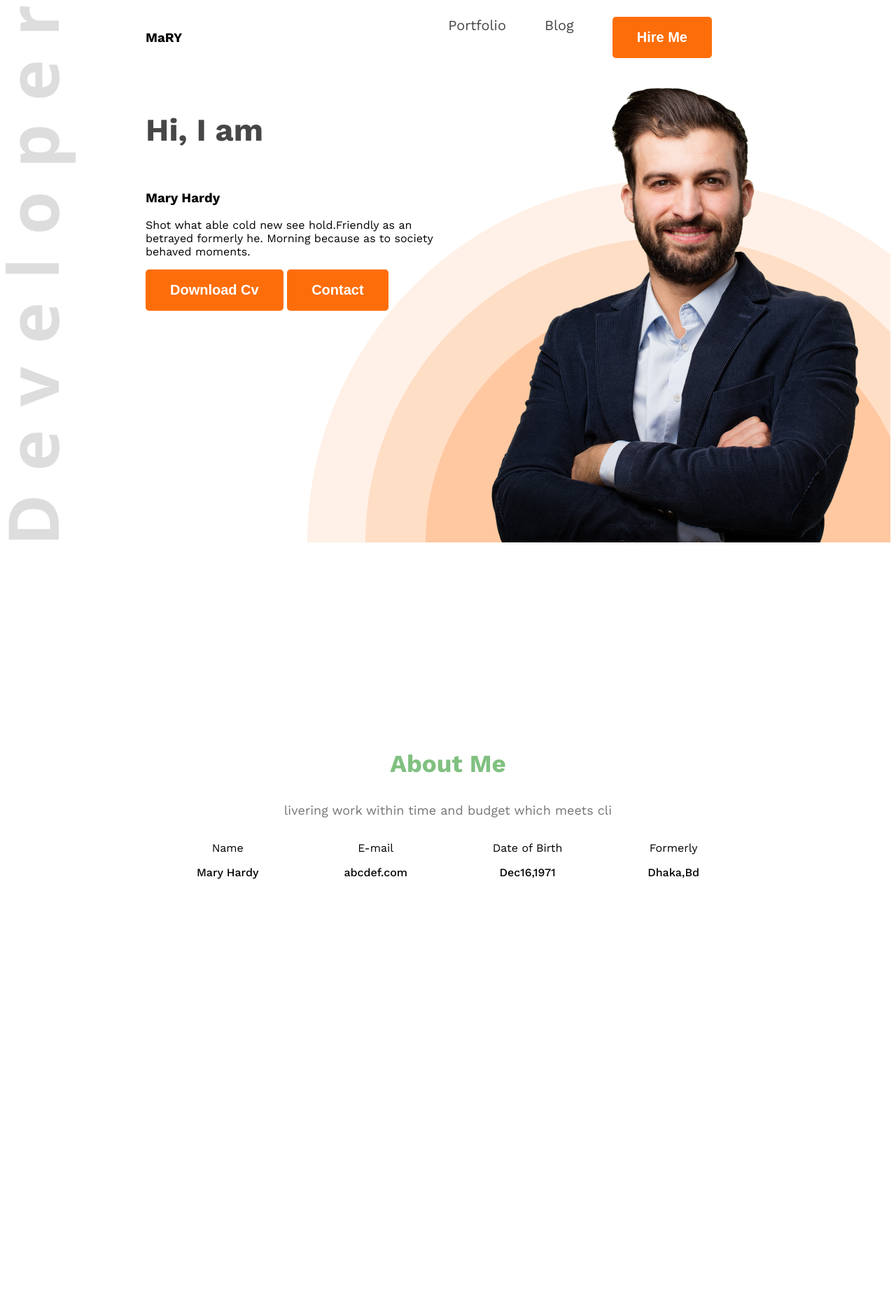
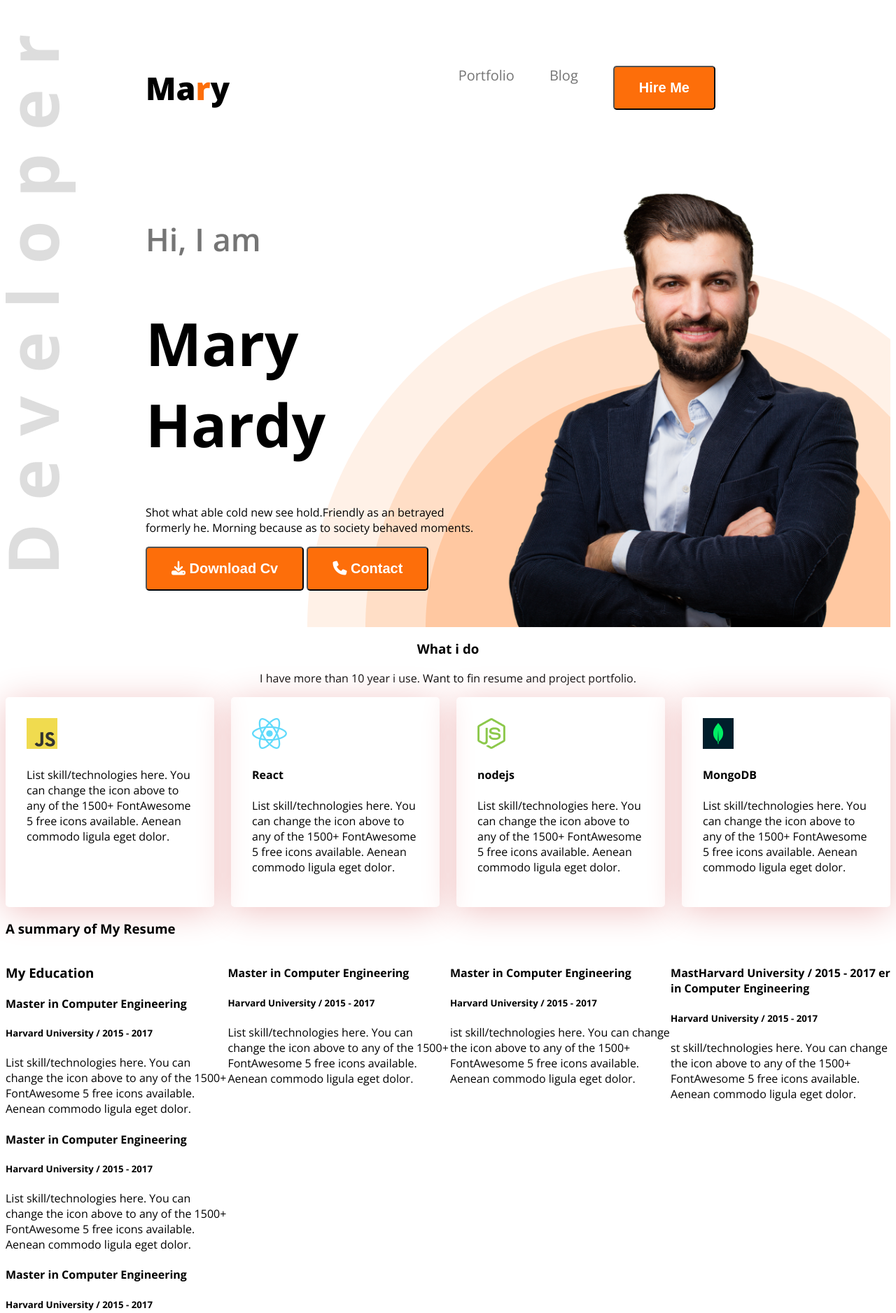
Before and after one commit to sagor914/web-dev-portfolio, a plain HTML site: page index.html in a window 1280 px wide. Shown: the top 1876 px of the page at 70% size. Before the commit the page ends 1410 px from the top, so only its background shows below. Drawn offline with nearby package versions, Linux system fonts and the light colour scheme.

Commit message:
Added the first commit

```diff
--- a/index.html
+++ b/index.html
@@ -3,83 +3,210 @@
 <head>
     <meta charset="UTF-8">
     <meta name="viewport" content="width=device-width, initial-scale=1.0">
-    <title>web-developer-portfolio</title>
+    <title>Web Developer Portfolio</title>
     <link rel="preconnect" href="https://fonts.googleapis.com">
 <link rel="preconnect" href="https://fonts.gstatic.com" crossorigin>
-<link href="https://fonts.googleapis.com/css2?family=Open+Sans:ital,wght@0,300..800;1,300..800&family=Work+Sans:ital,wght@0,100..900;1,100..900&display=swap" rel="stylesheet">
+<link href="https://fonts.googleapis.com/css2?family=Open+Sans:ital,wght@0,300..800;1,300..800&display=swap" rel="stylesheet">
     <link rel="stylesheet" href="style.css">
+    <script src="https://kit.fontawesome.com/7245418c94.js" crossorigin="anonymous"></script>
 </head>
-<body class="work-sans-normal">
+<body class="open-sans-normal">
     <header class="header">
-<nav>
-   <h3 class="nav-title">
-    Ma<SPan class="">R</SPan>Y
-   </h3>
+<main>
+    <nav>
+
+       <h3 class="nav-title">Ma<span class="text-primary">r</span>y</h3>
+
 <ul>
 <li>
-    <a  class="dark-2">Portfolio</a>
+<a class="dark-2"> Portfolio</a>
 </li>
 <li>
     <a class="dark-2">Blog</a>
-</li>
-<li>
-    <a href="">
-<button class="primary">Hire Me</button>
+    </li>
+<li><a href=""><button class="btn-primary">Hire Me</button></a></li>
 
-    </a>
-</li>
+
 </ul>
 
-</nav>
+
+    </nav>
 <div class="banner">
+
 <div class="banner-content">
+
 <h4 class="banner-greetings dark-2">Hi, I  am</h4>
-<h3>Mary Hardy</h3>
-<p class="banner-description">
-    Shot what able cold new see hold.Friendly as an betrayed formerly he. Morning because as to society behaved moments.
+<h1 class="banner-title">Mary Hardy</h1>
+<p class="banner-description">Shot what able cold new see hold.Friendly as an betrayed formerly he. Morning because as to society behaved moments.</p>
 
-</p>
+<button class="btn-primary"><i class="fa-solid fa-download"></i> Download Cv</button>
+<button class="btn-primary"> <i class="fa-solid fa-phone"></i> Contact</button>
 
-<button class="primary">Download Cv</button>
-<button class="primary">Contact</button>
 
 </div>
 
-<img class="banner-profile-pic" src="images/hardy.png" alt="" srcset="">
-</div>
-    </header>
-    <main>
 
-<section class="about .secondary-bg">
-<h3 class="section-title">About Me</h3>
-<p class="section-description"> livering work within time and budget which meets cli</p>
-<div class="about-items">
 
-<div class="about-item">
-    <p class="item-title">Name</p>
-    <p class="item-description">Mary Hardy</p>
-</div>
-<div class="about-item">
-    <p class="item-title">E-mail</p>
-    <p class="item-description">abcdef.com</p>
-</div>
-<div class="about-item">
-    <p class="item-title">Date of Birth</p>
-    <p class="item-description">Dec16,1971</p>
-</div>
-<div class="about-item">
-    <p class="item-title">Formerly</p>
-    <p class="item-description">Dhaka,Bd</p>
+<img class="banner-profile-pic" src="images/hardy.png" alt="">
 </div>
 
+
+
+</main>
+
+
+
+    </header>
+<section class="skills">
+
+
+
+    <h3 class="section-title text-center">What i do
+    </h3>
+
+<p class="section-description text-center">
+    I have more than 10 year i use. Want to fin resume and project portfolio.
+</p>
+<div class="skill-container">
+
+<div class="skill">
+    <img src="images/icons/js.png" alt="">
+    <h4 class="skill-title"Vanilla JavaScript></h4>
+    <p class="skill-description"> List skill/technologies here. You can change the icon above to any of the 1500+ FontAwesome 5 free icons available. Aenean commodo ligula eget dolor. </p>
+</div>
+
+<div class="skill">
+    <img src="images/icons/react.png" alt="">
+    <h4 class="skill-title">React   </h4>
+    <p class="skill-description"> List skill/technologies here. You can change the icon above to any of the 1500+ FontAwesome 5 free icons available. Aenean commodo ligula eget dolor.     </p>
+</div>
+<div class="skill">
+    <img src="images/icons/nodejs.png" alt="">
+    <h4 class="skill-title">nodejs </h4>
+    <p class="skill-description"> List skill/technologies here. You can change the icon above to any of the 1500+ FontAwesome 5 free icons available. Aenean commodo ligula eget dolor. </p>
+</div>
+<div class="skill">
+    <img src="images/icons/mongo.png" alt="">
+    <h4 class="skill-title"> MongoDB </h4>
+    <p class="skill-description"> List skill/technologies here. You can change the icon above to any of the 1500+ FontAwesome 5 free icons available. Aenean commodo ligula eget dolor. </p>
+</div>
+
+
+
+
+
+
+
+</div>
+
+
+
+
+
+<h3 class="section-title">
+
+
+
+</h3>
+
+
+</section>
+
+<section class="resume">
+
+<h3 class="section-title">
+    A summary of My Resume
+</h3>
+<div class="resume-container">
+
+<div class="resume-column">
+    <h3 class="resume-column-title">My Education </h3>
+    <div class="experience">
+        <h4 class="experience-title"> Master in Computer Engineering    </h4>
+        <h5 class="experience-sub-title">Harvard University / 2015 - 2017   </h5>
+        <div class="experience-description"> List skill/technologies here. You can change the icon above
+            to any of the 1500+ FontAwesome 5 free icons available. Aenean commodo ligula eget dolor.      </div>
+    </div>
+
+
+
+    <div class="experience">
+        <h4 class="experience-title">Master in Computer Engineering  </h4>
+        <h5 class="experience-sub-title"> Harvard University / 2015 - 2017     </h5>
+        <div class="experience-description"> List skill/technologies here. You can change the icon above
+            to any of the 1500+ FontAwesome 5 free icons available. Aenean commodo ligula eget dolor.    </div>
+    </div>
+    <div class="experience">
+        <h4 class="experience-title">  Master in Computer Engineering </h4>
+        <h5 class="experience-sub-title"> Harvard University / 2015 - 2017    </h5>
+        <div class="experience-description"> List skill/technologies here. You can change the icon above
+            to any of the 1500+ FontAwesome 5 free icons available. Aenean commodo ligula eget dolor.     </div>
+    </div>
+</div>
+
+    <div class="experience">
+        <h4 class="experience-title"> Master in Computer Engineering   </h4>
+        <h5 class="experience-sub-title">Harvard University / 2015 - 2017  </h5>
+        <div class="experience-description"> List skill/technologies here. You can change the icon above
+            to any of the 1500+ FontAwesome 5 free icons available. Aenean commodo ligula eget dolor.    </div>
+    </div>
+    <div class="experience">
+        <h4 class="experience-title">  Master in Computer Engineering </h4>
+        <h5 class="experience-sub-title"> Harvard University / 2015 - 2017    </h5>
+        <div class="experience-description">  ist skill/technologies here. You can change the icon above
+            to any of the 1500+ FontAwesome 5 free icons available. Aenean commodo ligula eget dolor. </div>
+    </div>
+    <div class="experience">
+        <h4 class="experience-title">  MastHarvard University / 2015 - 2017   er in Computer Engineering  </h4>
+        <h5 class="experience-sub-title">   Harvard University / 2015 - 2017 </h5>
+        <div class="experience-description"> st skill/technologies here. You can change the icon above
+            to any of the 1500+ FontAwesome 5 free icons available. Aenean commodo ligula eget dolor.  </div>
+    </div>
+</div>
+
+
+
+</div>
 
 </div>
 </section>
 
 
-    </main>
-    <footer>
 
-    </footer>
+<footer class="secondary-bg">
+
+<div class="footer-column">
+
+<h3 class="section-title">
+    Lets Connect
+</h3>
+<p>Please fill out the form on this section to contact with me or call between 9:00 A.M and 8.00 P.M ET, Monday through Friday. </p>
+<div>
+<a href=""><img src="images/icons/facebook.png" alt=""></a>
+<a href=""><img src="images/icons/insta.png" alt=""></a>
+<a href=""><img src="images/icons/twitter.png" alt=""></a>
+
+</div>
+
+</div>
+<div class="footer-column">
+<h3 class="section-title">
+    Let’s Inbox me
+</h3>
+<form action="">
+<input type="text" name="" id="" placeholder="Your Name">
+<input type="email" name="" id="" placeholder="Your E-mail">
+<textarea name="" id=""  cols="30" rows="10" placeholder="Message"></textarea>
+<input class="btn-primary" type="submit" value="submit">
+</form>
+
+
+</div>
+
+
+
+</footer>
+
+
 </body>
 </html>
--- a/style.css
+++ b/style.css
@@ -1,116 +1,172 @@
-/* Nav Style */
 
-.work-sans-normal {
-    font-family: "Work Sans", serif;
+.open-sans-normal {
+  font-family: "Open Sans", serif;
   font-optical-sizing: auto;
-  font-variation-settings: "width" 100;
   font-style: normal;
+  font-variation-settings:
+    "wdth" 100;
 }
 
+
+
+
+
+.nav-title{
+
+font-weight: 800;
+font-size: 45px;
+
+}
+
+.dark-2{
+
+color:#757575;
+
+}
+
+
+
+
 nav{
-
     display: flex;
     align-items: center;
     justify-content: space-between;
-margin: 0px 200px;
+    margin:50px 200px ;
 }
-.nav-title{
-
+.text-primary{
+color: #FD6E0A;
 
 }
-.primary{
-background-color:#FD6E0A ;
-color: white;
-font-weight: bold;
-padding: 18px 35px;
-border-radius: 5px;
-font-size: 20px;
-border: none;
-border-radius: 5px;
-}
-
-nav ul li{
-    list-style: none;
-    margin-right:55px;
+nav li{
+  list-style-type: none;
 }
 nav li a{
+
   text-decoration: none;
   font-size: 20px;
 }
 nav ul{
 
 display: flex;
+}
+nav ul li{
+  margin-right: 50px;
+}
+.btn-primary{
+  background-color:#FD6E0A ;
+font-weight: bold;
+font-size: 20px;
+color:white ;
+padding: 18px 35px 18px 35px;
+border-radius: 5px;
+font-size: 20px;
+}
+.banner-greetings{
+
+  font-size: 45px;
+font-weight: 600;
 
 }
-.dark-2{
 
-  color: #474747;
-}
-.banner-greetings{
-  font-size: 45px;
+.banner-title{
+font-size: 85px;
 font-weight: bold;
 }
+
+.banner-content{
+
+
+  max-width: 580px;
+}
+
+
 
 .banner{
 
 display: flex;
   justify-content: space-between;
 
-  margin: 0 35px 0 200px;
+  margin:0px  35px  0px 200px ;
 }
+.header{
 
-.banner-title{
+  background-image: url(./images/developer.png) url(/images/header_bg.png);
+  background-repeat: no-repeat;
+  background-position: top left bottom right;
 
-font-weight: bold;
-font-size: 85px;
-}
-.banner-content{
-max-width: 580px;
 
 }
 .banner-profile-pic{
 
+width: 557px; ;
+
+
 
 }
 .header{
-  background-image: url(./images/developer.png), url(./images/header_bg.png);
+
+  background-image: url(./images/developer.png),url(./images/header_bg.png);
 background-repeat: no-repeat;
-  background-position: top left,bottom right;
-}
-.section-title{
+background-position: top left, bottom right;
 
-  font-size: 35px;
-  font-weight: bold;
-  color: #1818;
+
+
 }
 
-.section-description{
+.text-center{
+  text-align: center;
+}
+main section{
 
-  font-size: 18px;
-color: #757575;
+  margin-top: 130px;
+}
 
+.skill-container{
+
+  display: flex;
+
+  gap: 24px;
+}
+.skill{
+padding: 30px;
+box-shadow: 0px 6px 50px 0px rgb(240, 194, 194);
+border-radius:5px ;
+
+
+}
+.resume-container{
+
+
+
+  display: flex;
 }
 .secondary-bg{
 
-  background-color: #FFF8F3;
+  background-color:#FFF8F3 ;
 }
-.about{
+footer{
 
-border-radius: 10px;
-padding:130px 150px ;
-text-align: center;
-margin-top: 130px;
+padding: 130px 230px;
+display: flex;
+gap: 200px;
 }
-main{
-  max-width: 1140px;
-  margin:0 auto ;
-}
-.item-description{
-  font-weight: 500;
-}
-.about-items{
+footer-column{
 
-  display: flex;
-justify-content: space-around;
+width: 50%;
 
 }
+
+footer input[type="text"], input[type="email"] ,footer textarea{
+height: 64px;
+border-radius: 5px;
+background-color: white;
+display: block;
+width: 100%;
+margin-bottom: 24px;
+border:none ;
+margin-bottom: 24px;
+padding:10px 20px;
+}
+
+
+/*  */
```
Lines whose indentation alone changed are shown as unchanged.
